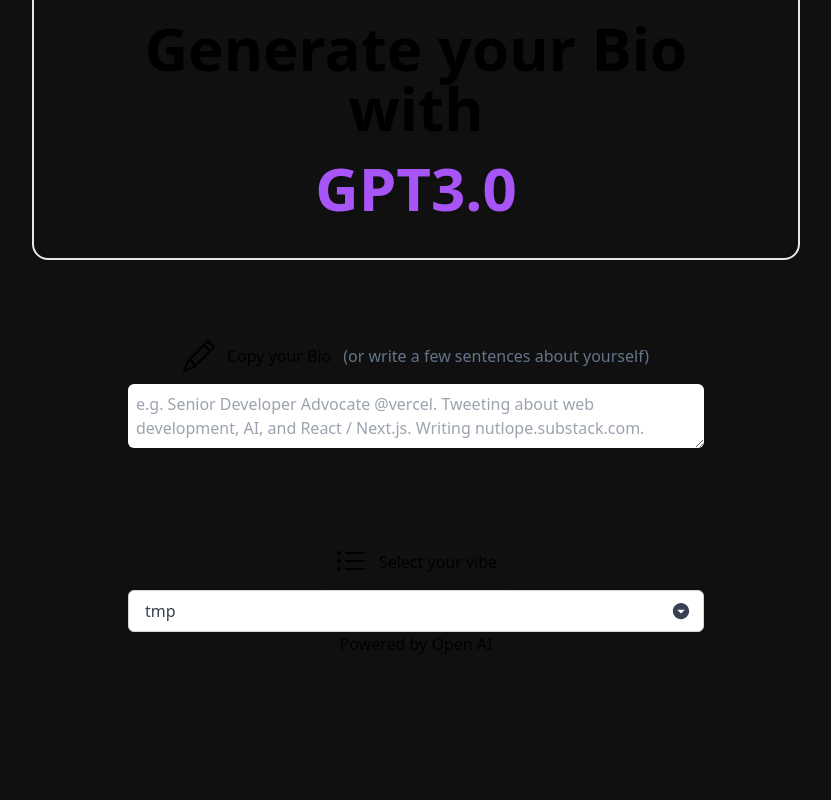
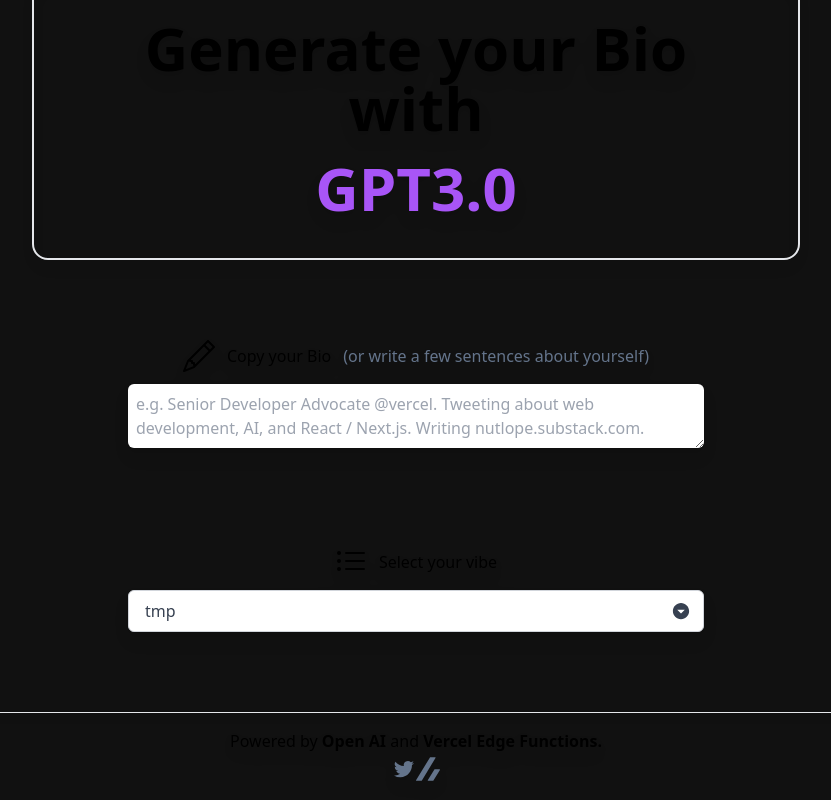
Before and after one commit to shutootaki/gpt-generate-bio, a Next.js app: page / in a window 1280 px wide. Shown: the part 206-1006 px from the top of the page, without its empty margins (224-1055 px from the left). Before the commit the page ends 870 px from the top, so only its background shows below. Built offline with nearby package versions, Linux system fonts and the light colour scheme.

Commit message:
feat: footer

```diff
--- a/components/Footer.tsx
+++ b/components/Footer.tsx
@@ -1,11 +1,46 @@
+import Link from "next/link";
+
 export const Footer = () => {
   return (
-    <footer>
-      <div>
+    <footer className="p-4 text-center h-16 sm:h-20 w-full border-t mt-20 flex-col justify-center items-center">
+      <div className="pb-1">
         Powered by{" "}
-        <a href="https://openai.com/" target="_blank" rel="noreferrer">
-          Open AI
+        <a href="https://openai.com/" className="hover:underline font-semibold">
+          Open AI{" "}
         </a>
+        and{" "}
+        <a href="https://vercel.com/" className="hover:underline font-semibold">
+          {" "}
+          Vercel Edge Functions.
+        </a>
+      </div>
+      <div className="flex justify-center">
+        <Link
+          href="https://twitter.com/_takigon"
+          className="group"
+          aria-label="Twitter"
+        >
+          <svg
+            role="img"
+            aria-hidden="true"
+            className="fill-slate-500 hover:fill-sky-500 h-6 w-6"
+          >
+            <path d="M8.29 20.251c7.547 0 11.675-6.253 11.675-11.675 0-.178 0-.355-.012-.53A8.348 8.348 0 0 0 22 5.92a8.19 8.19 0 0 1-2.357.646 4.118 4.118 0 0 0 1.804-2.27 8.224 8.224 0 0 1-2.605.996 4.107 4.107 0 0 0-6.993 3.743 11.65 11.65 0 0 1-8.457-4.287 4.106 4.106 0 0 0 1.27 5.477A4.073 4.073 0 0 1 2.8 9.713v.052a4.105 4.105 0 0 0 3.292 4.022 4.093 4.093 0 0 1-1.853.07 4.108 4.108 0 0 0 3.834 2.85A8.233 8.233 0 0 1 2 18.407a11.615 11.615 0 0 0 6.29 1.84" />
+          </svg>
+        </Link>
+        <Link
+          href="https://twitter.com/_takigon"
+          className="group"
+          aria-label="Zenn"
+        >
+          <svg
+            role="img"
+            aria-hidden="true"
+            className="fill-slate-500 hover:fill-sky-500 h-6 w-6"
+          >
+            <path d="M.264 23.771h4.984c.264 0 .498-.147.645-.352L19.614.874c.176-.293-.029-.645-.381-.645h-4.72c-.235 0-.44.117-.557.323L.03 23.361c-.088.176.029.41.234.41zM17.445 23.419l6.479-10.408c.205-.323-.029-.733-.41-.733h-4.691c-.176 0-.352.088-.44.235l-6.655 10.643c-.176.264.029.616.352.616h4.779c.234-.001.468-.118.586-.353z" />
+          </svg>
+        </Link>
       </div>
     </footer>
   );
```
